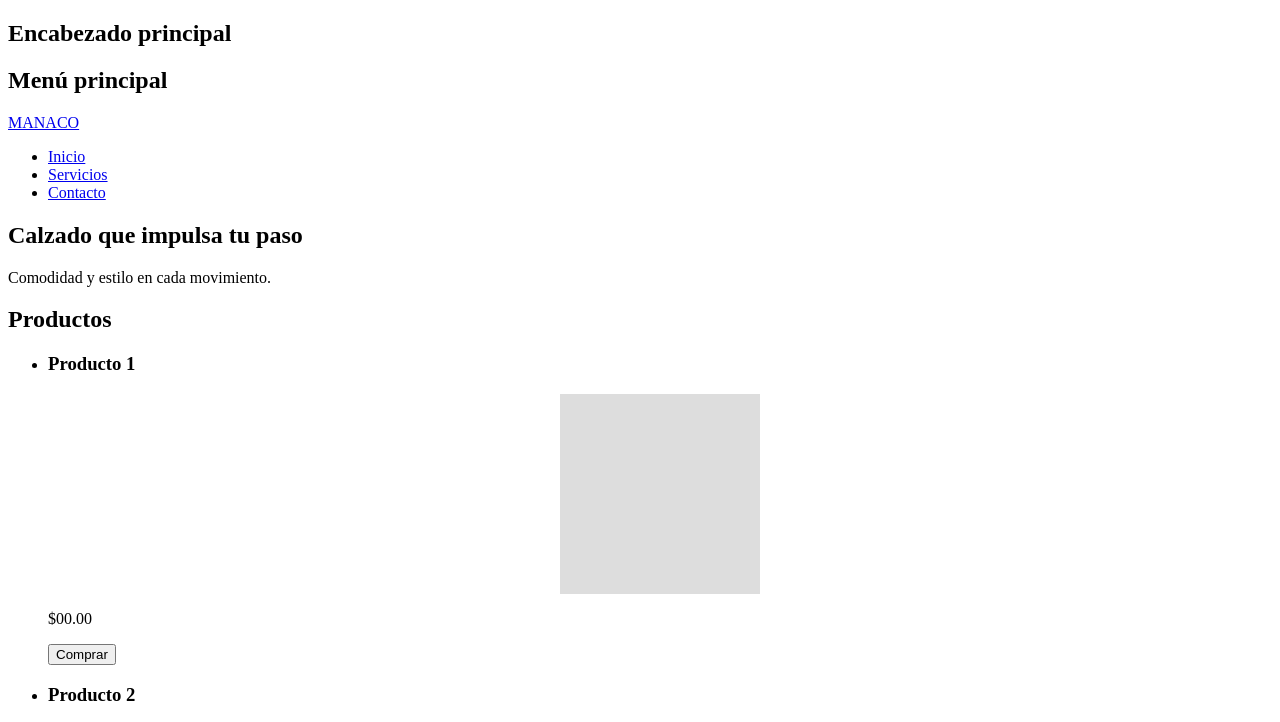
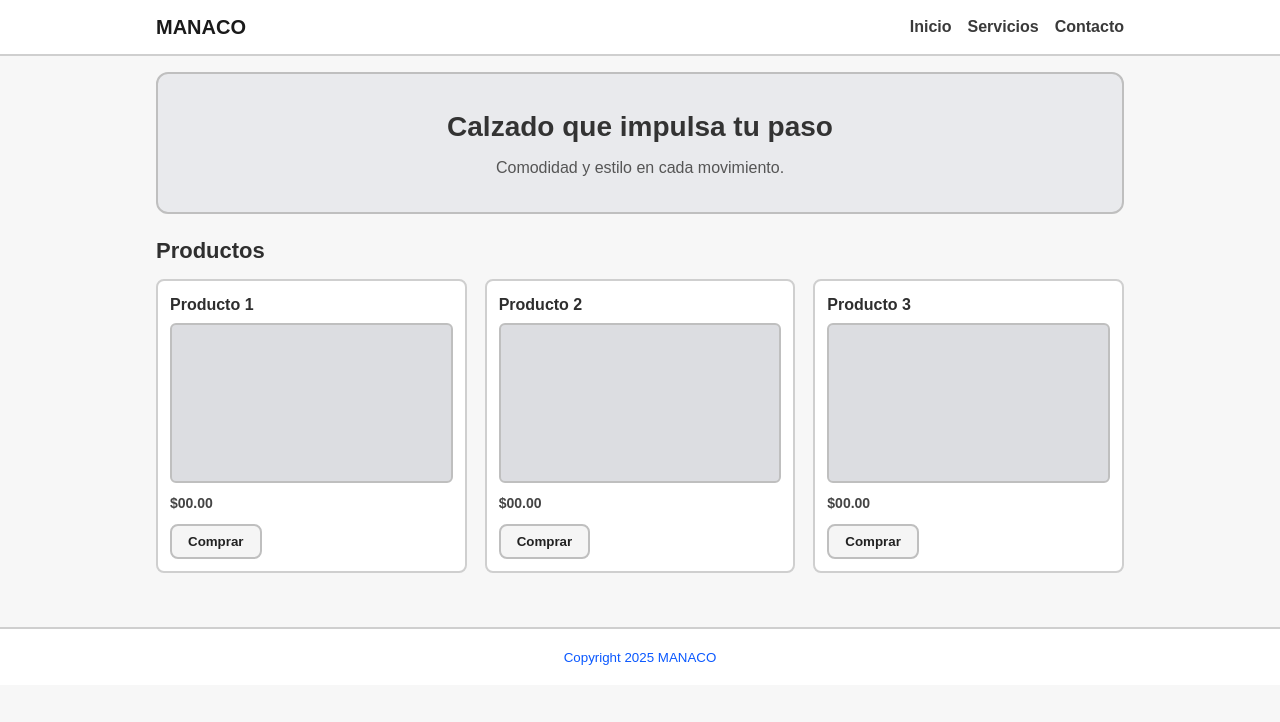
Before and after one commit to AleMicky/primerexamen-miguel-mamani, a plain HTML site: page index.html in a window 1280 px wide. Shown: the top 722 px of the page. Drawn offline with Linux system fonts and the light colour scheme.

Commit message:
implmentar css y asuste moviel

```diff
--- a/index.html
+++ b/index.html
@@ -14,12 +14,8 @@
 </head>
 <body>
 
-  <a href="#" class="skip-link">Saltar al contenido principal</a>
-
   <header>
-    <h2 class="sr-only">Encabezado principal</h2>
-    <nav>
-      <h2 class="sr-only">Menú principal</h2>
+     <nav>
       <a href="#" aria-label="Página de inicio MANACO">MANACO</a>
       <ul>
         <li><a href="#">Inicio</a></li>
--- a/styles.css
+++ b/styles.css
@@ -1,32 +1,184 @@
+* {
+    box-sizing: border-box;
+    margin: 0;
+    padding: 0
+}
+
+body {
+    font-family: Arial, Helvetica, sans-serif;
+    background: #f7f7f7;
+    color: #2b2b2b;
+    line-height: 1.5
+}
+
 .skip-link {
     position: absolute;
-    left: -999px;
-    top: auto;
-    width: 1px;
-    height: 1px;
-    overflow: hidden;
+    left: -999px
 }
 
 .skip-link:focus {
     position: static;
-    width: auto;
-    height: auto;
     margin: 10px;
     padding: 8px 12px;
     background: #000;
-    color: #fff;
-    z-index: 1000;
+    color: #fff
 }
 
-a:focus,
-button:focus {
-    outline: 3px solid #2563eb;
-    outline-offset: 2px;
+header {
+    background: #d60000;
+    border-bottom: 2px solid #a11a1a;
+}
+
+header nav {
+    max-width: 1000px;
+    margin: 0 auto;
+    padding: 12px 16px;
+    display: flex;
+    align-items: center;
+    justify-content: space-between;
+}
+
+header nav>a {
+    color: #fff;
+    text-decoration: none;
+    font-weight: 800;
+    font-size: 20px;
+}
+
+header ul {
+    list-style: none;
+    display: flex;
+    gap: 16px
+}
+
+header ul a {
+    color: #ffecec;
+    text-decoration: none;
+    font-weight: 600
+}
+
+main {
+    max-width: 1000px;
+    margin: 0 auto;
+    padding: 16px
+}
+
+#inicio {
+    display: none
+}
+
+section[aria-labelledby="productos-title"] h2 {
+    font-size: 22px;
+    margin: 6px 0 12px;
+    font-weight: 800;
+    color: #2f2f2f;
+}
+
+section[aria-labelledby="productos-title"] ul {
+    list-style: none;
+    margin: 0;
+    padding: 0;
+    display: block;
+}
+
+section[aria-labelledby="productos-title"] li {
+    margin-bottom: 14px
+}
+
+article {
+    background: #fff;
+    border: 2px solid #cfcfcf;
+    border-radius: 8px;
+    padding: 12px;
+    text-align: left;
 }
 
 .caja {
-    width: 200px;
-    height: 200px;
-    background: #ddd;
-    margin: 0 auto 10px;
+    width: 100%;
+    height: 160px;
+    background: #dcdde1;
+    border: 2px solid #bfbfbf;
+    border-radius: 6px;
+    margin-bottom: 10px;
 }
+
+article h3 {
+    margin: 0 0 6px;
+    font-size: 16px;
+    font-weight: 800;
+    color: #2e2e2e
+}
+
+article p {
+    margin: 0 0 10px;
+    font-size: 14px;
+    font-weight: 700;
+    color: #444
+}
+
+button {
+    display: inline-block;
+    background: #f5f5f5;
+    color: #222;
+    border: 2px solid #bfbfbf;
+    border-radius: 8px;
+    padding: 8px 16px;
+    font-weight: 700;
+    cursor: pointer;
+}
+
+footer {
+    background: #fff;
+    border-top: 2px solid #cfcfcf;
+    text-align: center;
+    padding: 16px;
+    margin-top: 24px;
+}
+
+footer small,
+footer p {
+    color: #0a58ff
+}
+
+@media (min-width: 600px) {
+
+    header {
+        background: #fff;
+        border-bottom: 2px solid #cfcfcf
+    }
+
+    header nav>a {
+        color: #1a1a1a
+    }
+
+    header ul a {
+        color: #3a3a3a
+    }
+
+    #inicio {
+        display: block;
+        background: #e9eaed;
+        border: 2px solid #bfbfbf;
+        border-radius: 12px;
+        padding: 32px 20px;
+        margin-bottom: 20px;
+        text-align: center;
+    }
+
+    #inicio h1 {
+        font-size: 28px;
+        font-weight: 800;
+        color: #333;
+        margin: 0 0 8px
+    }
+
+    #inicio p {
+        color: #555
+    }
+
+    section[aria-labelledby="productos-title"] ul {
+        display: grid;
+        gap: 18px;
+        grid-template-columns: repeat(3, 1fr);
+    }
+}
```
